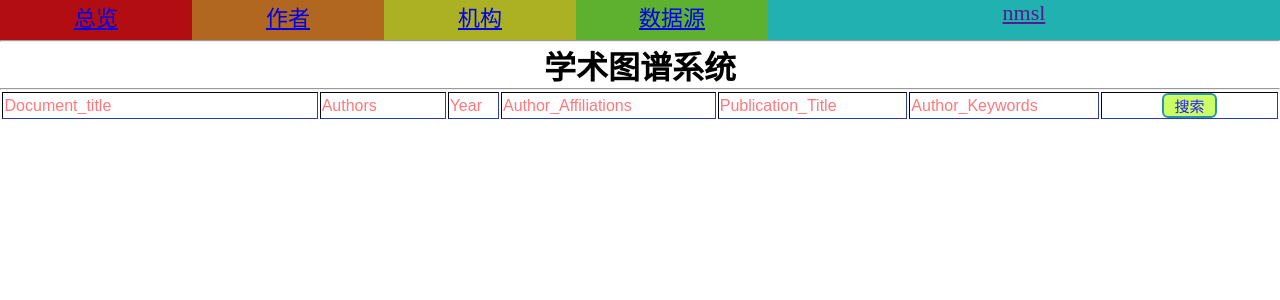
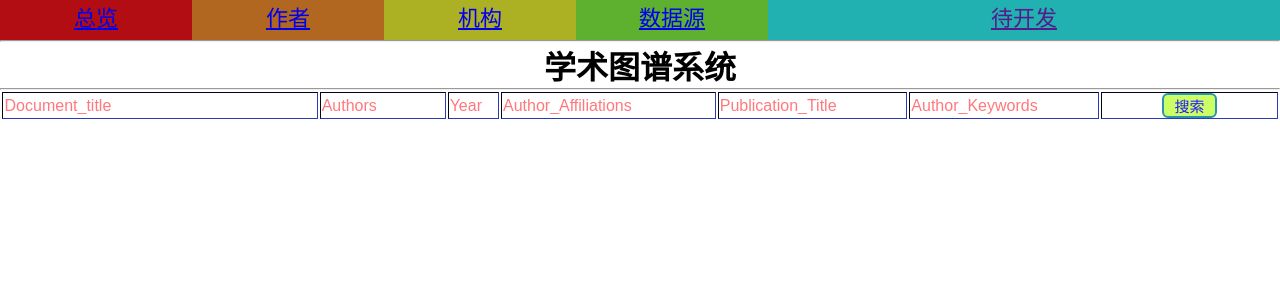
Before and after one commit to 1097452462/seciii, a Spring Boot app: page / in a window 1280 px wide. Shown: the top 300 px of the page. Run offline with Spring Boot 4, Linux system fonts and the light colour scheme; data that the repository does not hold is empty.

Commit message:
最终测试版

```diff
--- a/src/main/resources/application.yml
+++ b/src/main/resources/application.yml
@@ -8,8 +8,8 @@ spring:
     username: root
     password: 123456
     driver-class-name: com.mysql.cj.jdbc.Driver
-    #initialization-mode: always
-    #schema: classpath*:sql/schema.sql
+    initialization-mode: always
+    schema: classpath*:sql/schema.sql
 
 
   servlet:
--- a/src/main/resources/templates/index.html
+++ b/src/main/resources/templates/index.html
@@ -45,7 +45,7 @@
             <a href="/view/manage" >数据源</a>
         </div>
         <div style=" background-color: #21b1b0;font-size: 22px;float:left;width: 40%;height: 40px;text-align: center">
-            <a href="" >nmsl</a>
+            <a href="" >待开发</a>
         </div>
     </div>
 <br>
```
